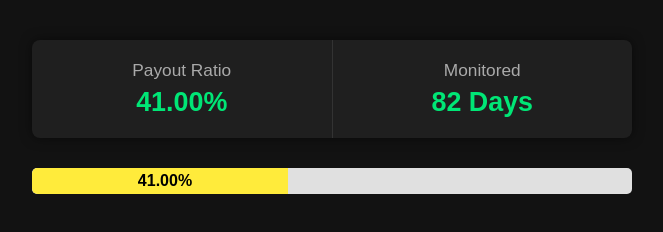
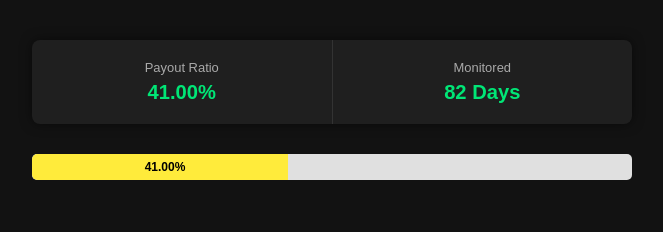
Before and after one commit to bestbtcsites/mooner, a plain HTML site: page index.html in a window 1280 px wide. Shown: the whole page, without its empty margins (308-971 px from the left). Drawn offline with Linux system fonts and the light colour scheme.

Commit message:
index.html

```diff
--- a/index.html
+++ b/index.html
@@ -14,6 +14,7 @@
       flex-direction: column;
       align-items: center;
       padding: 40px 20px;
+      font-size: 0.75em; /* %25 küçültme */
     }
 
     .info-bar {
@@ -55,7 +56,7 @@
     .progress-container {
       width: 100%;
       max-width: 600px;
-      background-color: #e0e0e0; /* Açık gri boş alan */
+      background-color: #e0e0e0;
       border-radius: 5px;
       overflow: hidden;
       position: relative;
@@ -76,6 +77,7 @@
       border-radius: 5px 0 0 5px;
       white-space: nowrap;
       padding-left: 10px;
+      font-size: 1em;
     }
   </style>
 </head>
@@ -100,7 +102,7 @@
     const startDate = new Date("2025-03-01");
     const today = new Date();
     const daysElapsed = Math.floor((today - startDate) / (1000 * 60 * 60 * 24)) + 1;
-    const payoutRatio = (0.5 * daysElapsed).toFixed(2);
+    const payoutRatio = (0.50 * daysElapsed).toFixed(2);
 
     document.getElementById("roi").innerText = payoutRatio + "%";
     document.getElementById("days").innerText = daysElapsed + " Days";
@@ -110,16 +112,15 @@
     progressBar.style.width = visualWidth + "%";
     progressBar.innerText = payoutRatio + "%";
 
-    // Renk belirleme
     const ratio = parseFloat(payoutRatio);
     if (ratio <= 50) {
-      progressBar.style.backgroundColor = "#ffeb3b"; // Sarı
+      progressBar.style.backgroundColor = "#ffeb3b";
       progressBar.style.color = "#000";
     } else if (ratio < 100) {
-      progressBar.style.backgroundColor = "#ff9800"; // Turuncu
+      progressBar.style.backgroundColor = "#ff9800";
       progressBar.style.color = "#000";
     } else {
-      progressBar.style.backgroundColor = "#00e676"; // Yeşil
+      progressBar.style.backgroundColor = "#00e676";
       progressBar.style.color = "#121212";
     }
   </script>
```
